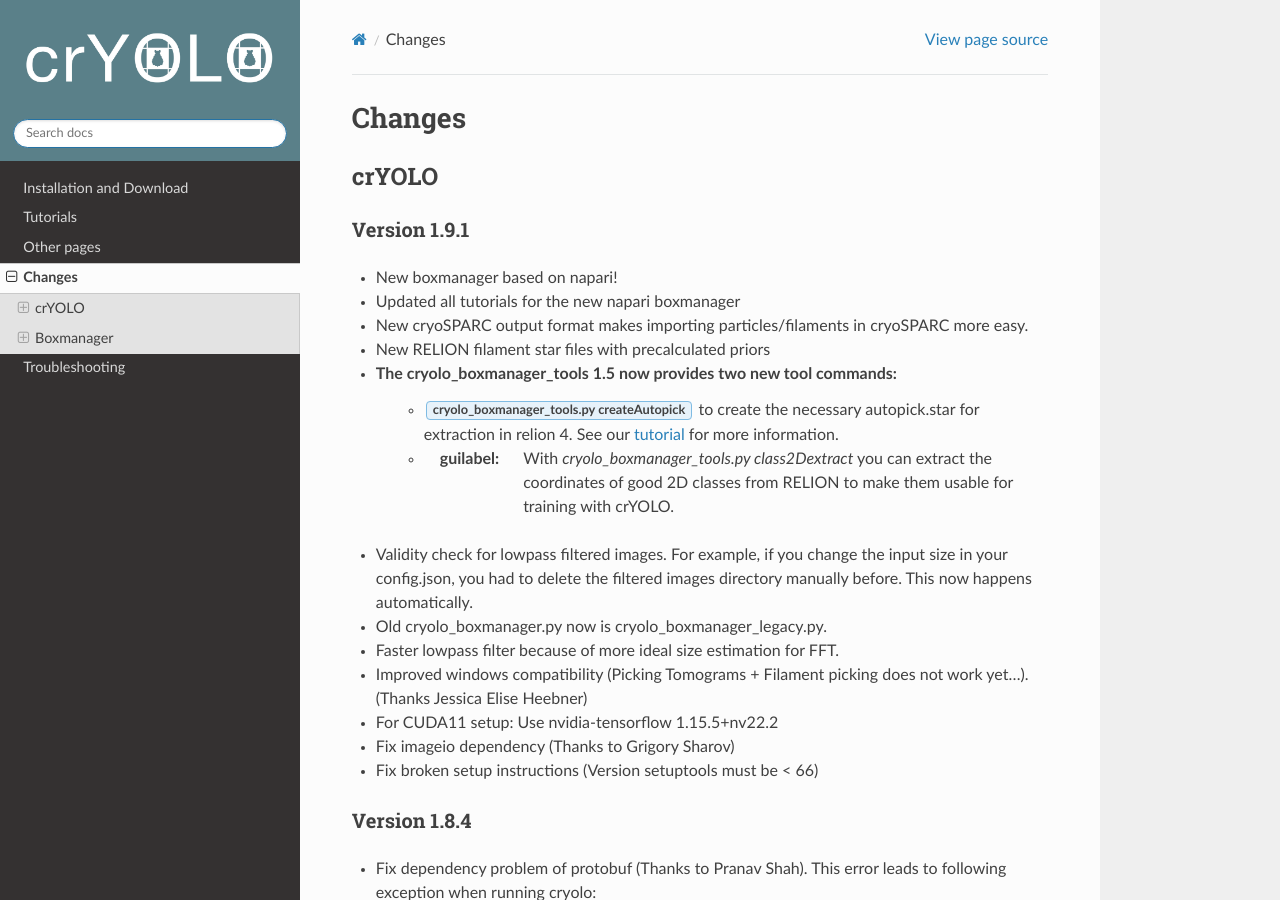
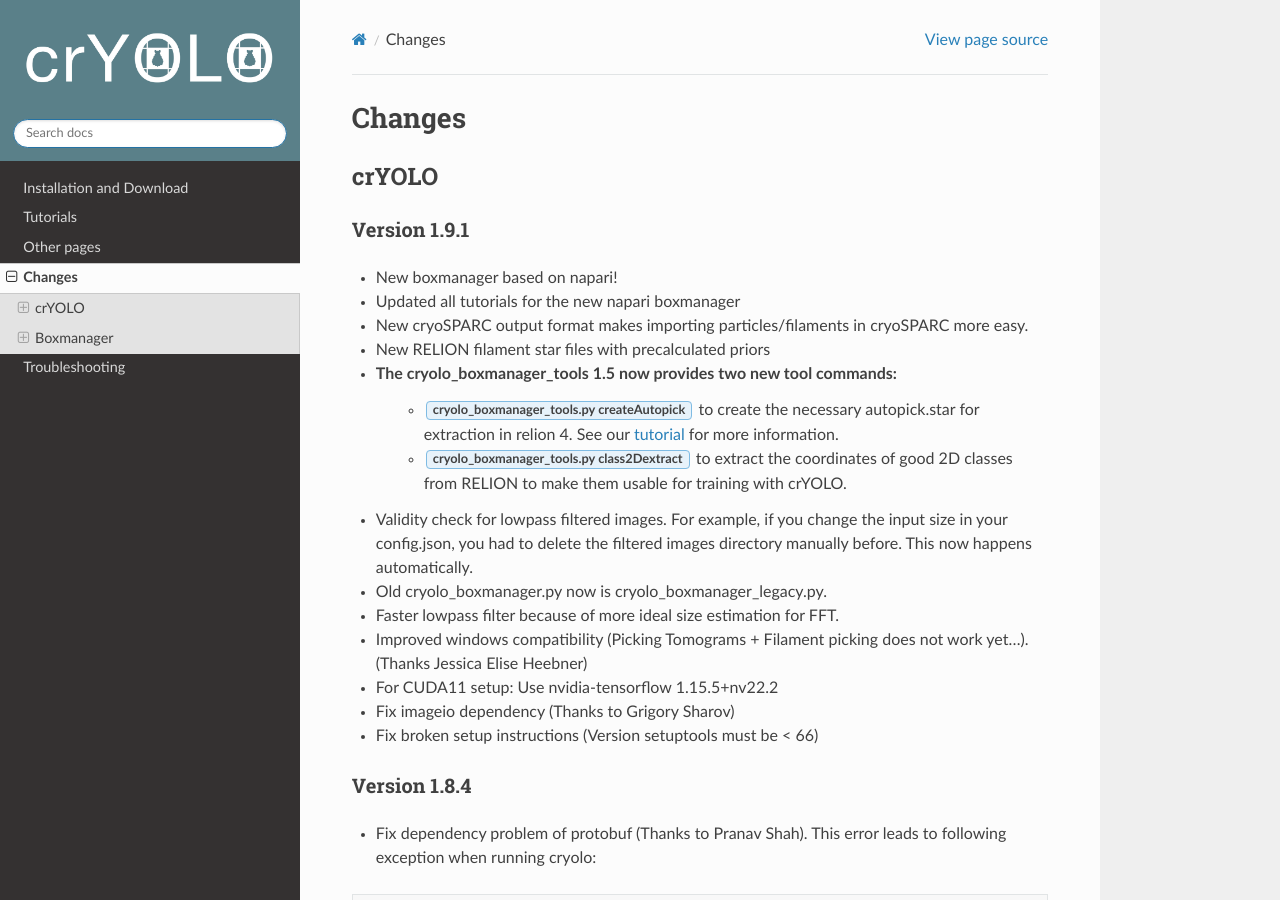
Before and after one commit to MPI-Dortmund/cryolo, a Sphinx documentation site: the page built from source/changes.rst, in a window 1280 px wide and 900 px high. Built offline with Sphinx 7.4.7 and the Read the Docs theme 2.0.0, drawn with Linux system fonts in a browser that asks for light colours.

Commit message:
fix typo / formatting

```diff
--- a/source/changes.rst
+++ b/source/changes.rst
@@ -13,7 +13,7 @@
 * New RELION filament star files with precalculated priors
 * The cryolo_boxmanager_tools 1.5 now provides two new tool commands:
     * :guilabel:`cryolo_boxmanager_tools.py createAutopick` to create the necessary autopick.star for extraction in relion 4. See our :ref:`tutorial <import-relion-4-label>` for more information.
-    * :guilabel: With `cryolo_boxmanager_tools.py class2Dextract` you can extract the coordinates of good 2D classes from RELION to make them usable for training with crYOLO.
+    * :guilabel:`cryolo_boxmanager_tools.py class2Dextract` to extract the coordinates of good 2D classes from RELION to make them usable for training with crYOLO.
 * Validity check for lowpass filtered images. For example, if you change the input size in your config.json, you had to delete the filtered images directory manually before. This now happens automatically.
 * Old cryolo_boxmanager.py now is cryolo_boxmanager_legacy.py.
 * Faster lowpass filter because of more ideal size estimation for FFT.
```
